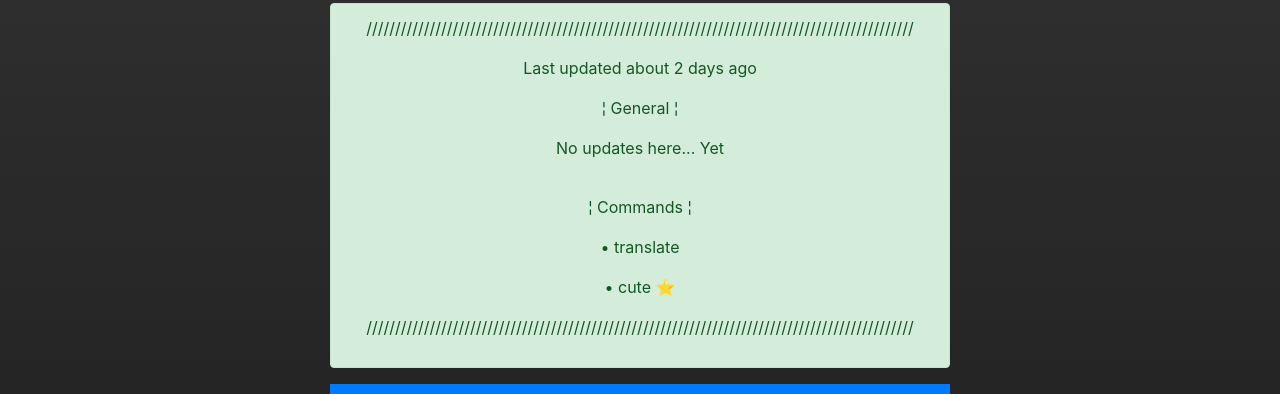
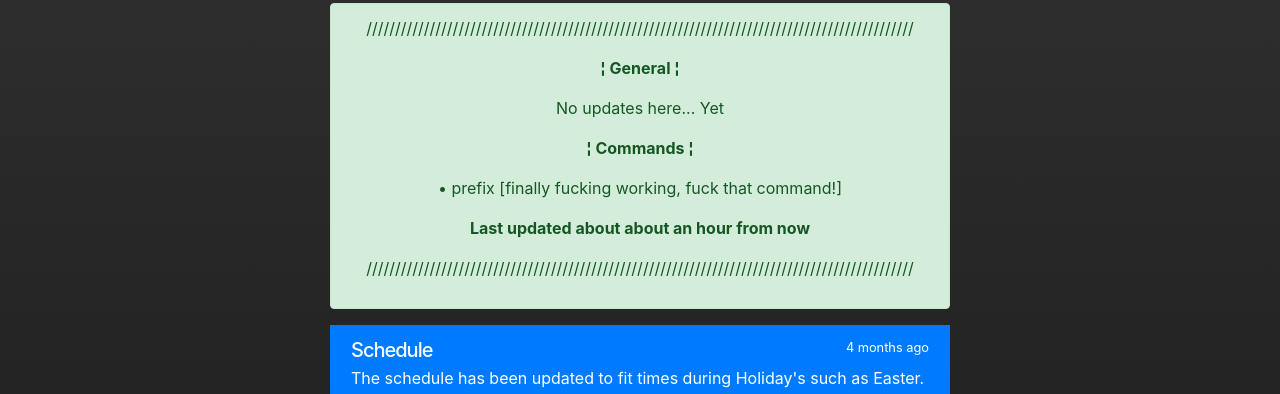
Before and after one commit to pacmanalex007/pacmanalex007.com, a plain HTML site: page index.html in a window 1280 px wide. Shown: the part 388-782 px from the top of the page. Drawn offline with nearby package versions, Linux system fonts and the light colour scheme.

Commit message:
website update

```diff
--- a/index.html
+++ b/index.html
@@ -73,14 +73,13 @@
       <center><progress value="0" max="30" id="progressBar"></progress></center>
       <div class="alert alert-success" role="alert">
      <center><p>///////////////////////////////////////////////////////////////////////////////////////////////</p></center>
-     <center><p>Last updated about <time class="timeago" datetime="2018-08-05T12:47">05 August 2018</time></p>
-      <p>¦ General ¦</p>
+     <center>
+      <p><b>¦ General ¦</b></p>
       <p>No updates here... Yet</p>
-      <hr style="margin-top: 10px; height: 1px; border-top: 1px solid rgb(17, 17, 17); border-bottom: 1px solid rgb(51, 51, 51); width: 98%;">
-      <p>¦ Commands ¦</p>
-      <p>• translate</p>
-      <p>• cute ⭐</p>
+      <p><b>¦ Commands ¦</b></p>
+      <p>• prefix [finally fucking working, fuck that command!]</p>
     </center></font>
+    <center><b><p>Last updated about <time class="timeago" datetime="2018-08-07T14:03">07 August 2018</time></p></b></center>
      <center><p>///////////////////////////////////////////////////////////////////////////////////////////////</p></center>
       </div>
 
```
